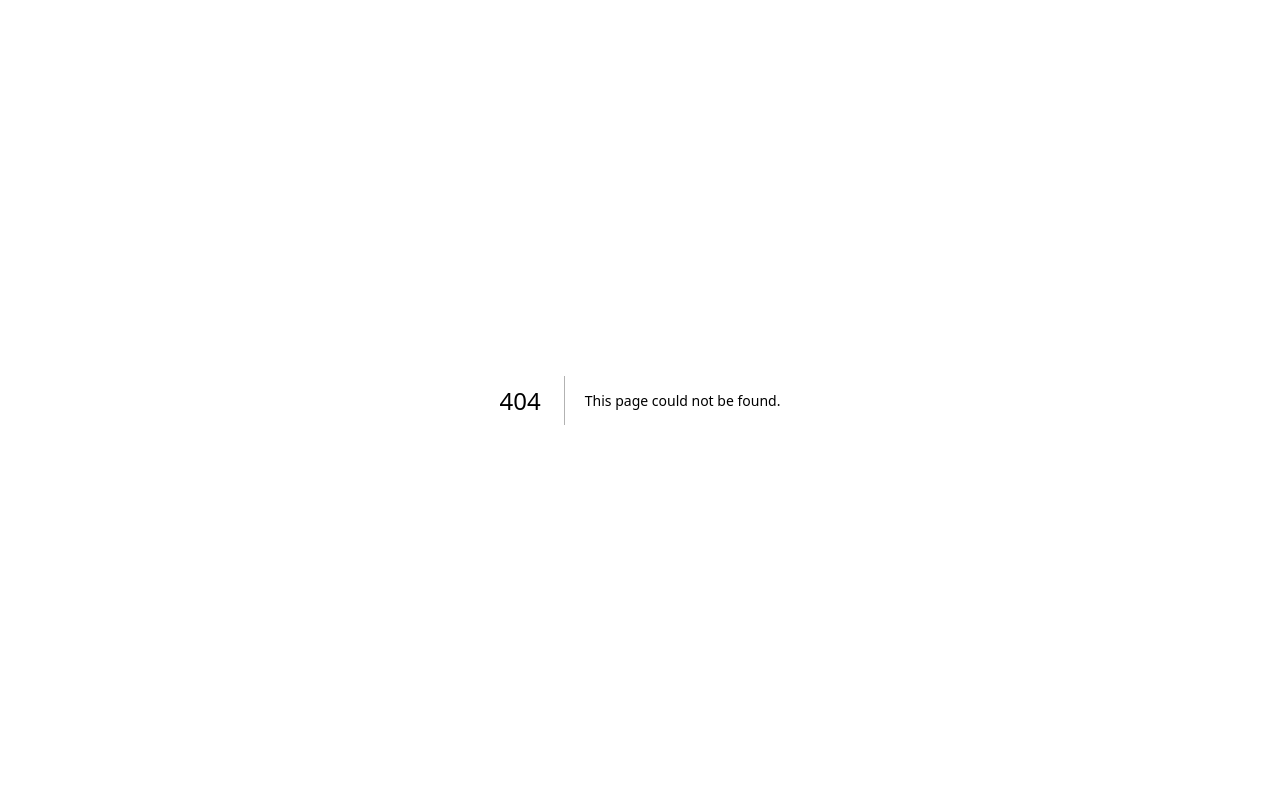
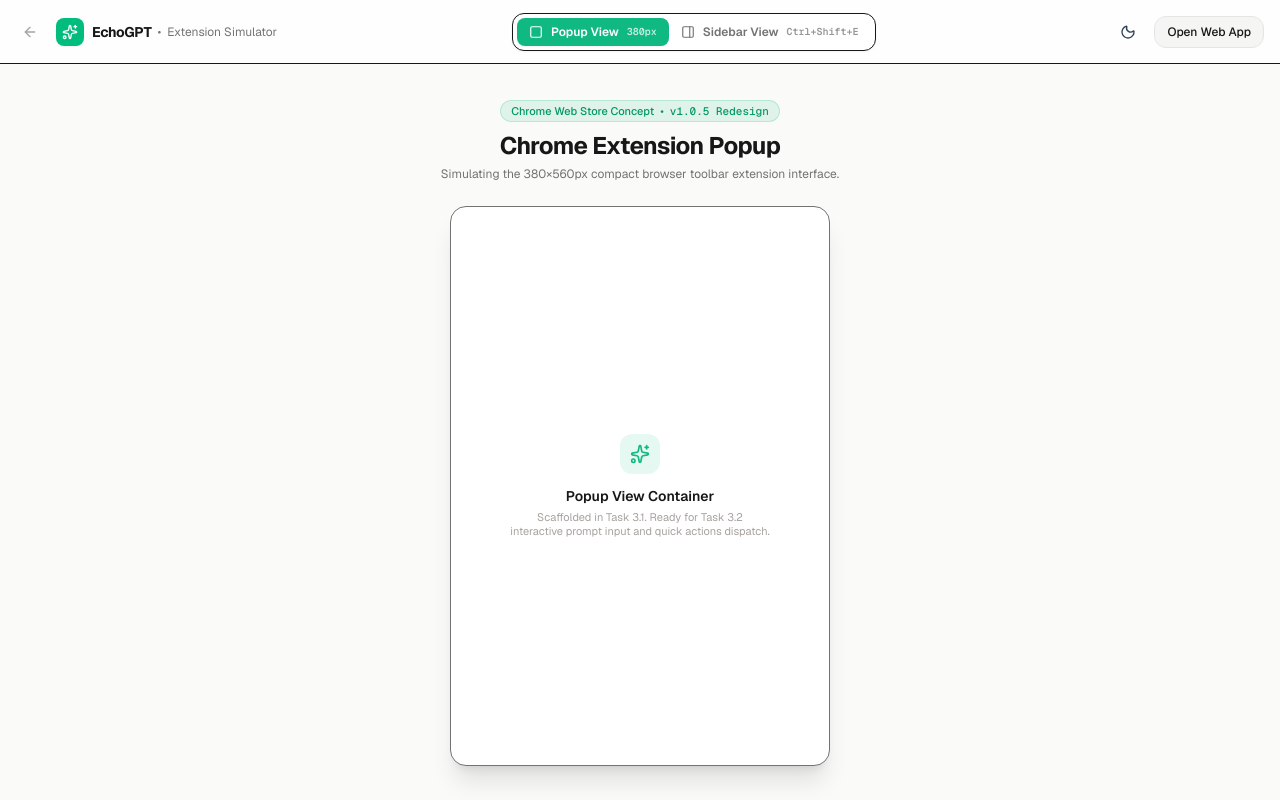
Before and after one commit to Jabirmahmud0/EchoGPT_TASK, a Next.js app: page /extension in a window 1280 px wide. Before the commit this address had no page. Built offline with nearby package versions, Linux system fonts and the light colour scheme.

Commit message:
feat(extension): scaffold container with popup and sidebar layout switcher

```diff
--- /dev/null
+++ b/app/extension/page.tsx
@@ -0,0 +1,115 @@
+"use client";
+
+import React, { useState } from "react";
+import Link from "next/link";
+import { ExtensionLayout, ExtensionView } from "@/lib/types";
+import { LayoutSwitcher } from "@/components/extension/layout-switcher";
+import { Button } from "@/components/ui/button";
+import { ThemeToggle } from "@/components/ui/theme-toggle";
+import { ArrowLeft, Sparkles, MessageSquare, Compass, ExternalLink } from "lucide-react";
+import { cn } from "@/lib/utils";
+
+export default function ExtensionPage() {
+  const [layout, setLayout] = useState<ExtensionLayout>("popup");
+  const [view, setView] = useState<ExtensionView>("chat");
+
+  return (
+    <div className="min-h-screen flex flex-col bg-background text-foreground">
+      {/* Top Header Bar */}
+      <header className="sticky top-0 z-30 h-16 border-b border-border bg-surface/80 backdrop-blur-md px-4 flex items-center justify-between select-none">
+        <div className="flex items-center gap-3">
+          <Link
+            href="/"
+            className="p-1.5 rounded-lg text-text-muted hover:text-foreground hover:bg-surface-elevated transition-colors"
+            title="Return to Home"
+          >
+            <ArrowLeft className="h-4 w-4" />
+          </Link>
+
+          <div className="flex items-center gap-2">
+            <div className="h-7 w-7 rounded-lg bg-emerald-500 text-white flex items-center justify-center shadow-xs">
+              <Sparkles className="h-4 w-4" />
+            </div>
+            <div className="flex items-center gap-1.5">
+              <span className="font-bold text-sm tracking-tight">EchoGPT</span>
+              <span className="text-xs text-text-secondary hidden sm:inline">•</span>
+              <span className="text-xs text-text-secondary hidden sm:inline">Extension Simulator</span>
+            </div>
+          </div>
+        </div>
+
+        {/* Center Layout Switcher */}
+        <div className="flex items-center">
+          <LayoutSwitcher currentLayout={layout} onLayoutChange={setLayout} />
+        </div>
+
+        {/* Right Links & Theme */}
+        <div className="flex items-center gap-2">
+          <ThemeToggle />
+          <Link href="/app">
+            <Button size="sm" variant="secondary" className="text-xs h-8">
+              Open Web App
+            </Button>
+          </Link>
+        </div>
+      </header>
+
+      {/* Main Interactive Canvas */}
+      <main className="flex-1 flex flex-col items-center justify-center p-4 sm:p-6 lg:p-8">
+        <div className="w-full max-w-5xl mx-auto flex flex-col items-center">
+          {/* Informational Subtitle */}
+          <div className="mb-6 text-center max-w-lg">
+            <div className="inline-flex items-center gap-1.5 px-2.5 py-0.5 rounded-full text-[11px] font-medium bg-emerald-500/10 text-emerald-600 border border-emerald-500/20 mb-2">
+              <span>Chrome Web Store Concept</span>
+              <span>•</span>
+              <span className="font-mono">v1.0.5 Redesign</span>
+            </div>
+            <h1 className="text-xl sm:text-2xl font-bold tracking-tight text-foreground">
+              {layout === "popup" ? "Chrome Extension Popup" : "In-Page Persistent Sidebar"}
+            </h1>
+            <p className="text-xs text-text-secondary mt-1">
+              {layout === "popup"
+                ? "Simulating the 380×560px compact browser toolbar extension interface."
+                : "Simulating the in-page docked drawer summoned via Ctrl+Shift+E with context reading."}
+            </p>
+          </div>
+
+          {/* Scaffold Container (Populated in Task 3.2 and 3.3) */}
+          <div
+            id="extension-viewport"
+            className={cn(
+              "w-full transition-all duration-300 flex items-center justify-center",
+              layout === "popup" ? "max-w-[420px]" : "max-w-5xl"
+            )}
+          >
+            {layout === "popup" ? (
+              <div className="w-full max-w-[380px] h-[560px] rounded-2xl bg-surface border border-border shadow-xl flex flex-col items-center justify-center p-6 text-center text-xs text-text-secondary">
+                <div className="h-10 w-10 rounded-xl bg-primary/10 text-primary flex items-center justify-center mb-3">
+                  <Sparkles className="h-5 w-5" />
+                </div>
+                <div className="font-semibold text-foreground text-sm mb-1">
+                  Popup View Container
+                </div>
+                <p className="text-[11px] text-text-muted max-w-[260px]">
+                  Scaffolded in Task 3.1. Ready for Task 3.2 interactive prompt input and quick actions dispatch.
+                </p>
+              </div>
+            ) : (
+              <div className="w-full min-h-[520px] rounded-2xl bg-surface border border-border shadow-lg flex flex-col items-center justify-center p-8 text-center text-xs text-text-secondary">
+                <div className="h-10 w-10 rounded-xl bg-primary/10 text-primary flex items-center justify-center mb-3">
+                  <Sparkles className="h-5 w-5" />
+                </div>
+                <div className="font-semibold text-foreground text-sm mb-1">
+                  Sidebar View Container
+                </div>
+                <p className="text-[11px] text-text-muted max-w-sm">
+                  Scaffolded in Task 3.1. Ready for Task 3.3 live mock article split with docked sidebar.
+                </p>
+              </div>
+            )}
+          </div>
+        </div>
+      </main>
+    </div>
+  );
+}
--- /dev/null
+++ b/components/extension/layout-switcher.tsx
@@ -0,0 +1,57 @@
+"use client";
+
+import React from "react";
+import { ExtensionLayout } from "@/lib/types";
+import { PanelRight, Square, Sparkles } from "lucide-react";
+import { cn } from "@/lib/utils";
+
+interface LayoutSwitcherProps {
+  currentLayout: ExtensionLayout;
+  onLayoutChange: (layout: ExtensionLayout) => void;
+  className?: string;
+}
+
+export function LayoutSwitcher({
+  currentLayout,
+  onLayoutChange,
+  className,
+}: LayoutSwitcherProps) {
+  return (
+    <div
+      className={cn(
+        "inline-flex items-center p-1 rounded-xl bg-surface border border-border shadow-xs select-none",
+        className
+      )}
+    >
+      <button
+        type="button"
+        onClick={() => onLayoutChange("popup")}
+        className={cn(
+          "flex items-center gap-2 px-3 py-1.5 rounded-lg text-xs font-semibold transition-all",
+          currentLayout === "popup"
+            ? "bg-primary text-white shadow-xs"
+            : "text-text-secondary hover:text-foreground hover:bg-surface-elevated"
+        )}
+      >
+        <Square className="h-3.5 w-3.5" />
+        <span>Popup View</span>
+        <span className="text-[10px] opacity-75 font-mono">380px</span>
+      </button>
+
+      <button
+        type="button"
+        onClick={() => onLayoutChange("sidebar")}
+        className={cn(
+          "flex items-center gap-2 px-3 py-1.5 rounded-lg text-xs font-semibold transition-all",
+          currentLayout === "sidebar"
+            ? "bg-primary text-white shadow-xs"
+            : "text-text-secondary hover:text-foreground hover:bg-surface-elevated"
+        )}
+      >
+        <PanelRight className="h-3.5 w-3.5" />
+        <span>Sidebar View</span>
+        <span className="text-[10px] opacity-75 font-mono hidden sm:inline">Ctrl+Shift+E</span>
+      </button>
+    </div>
+  );
+}
```
